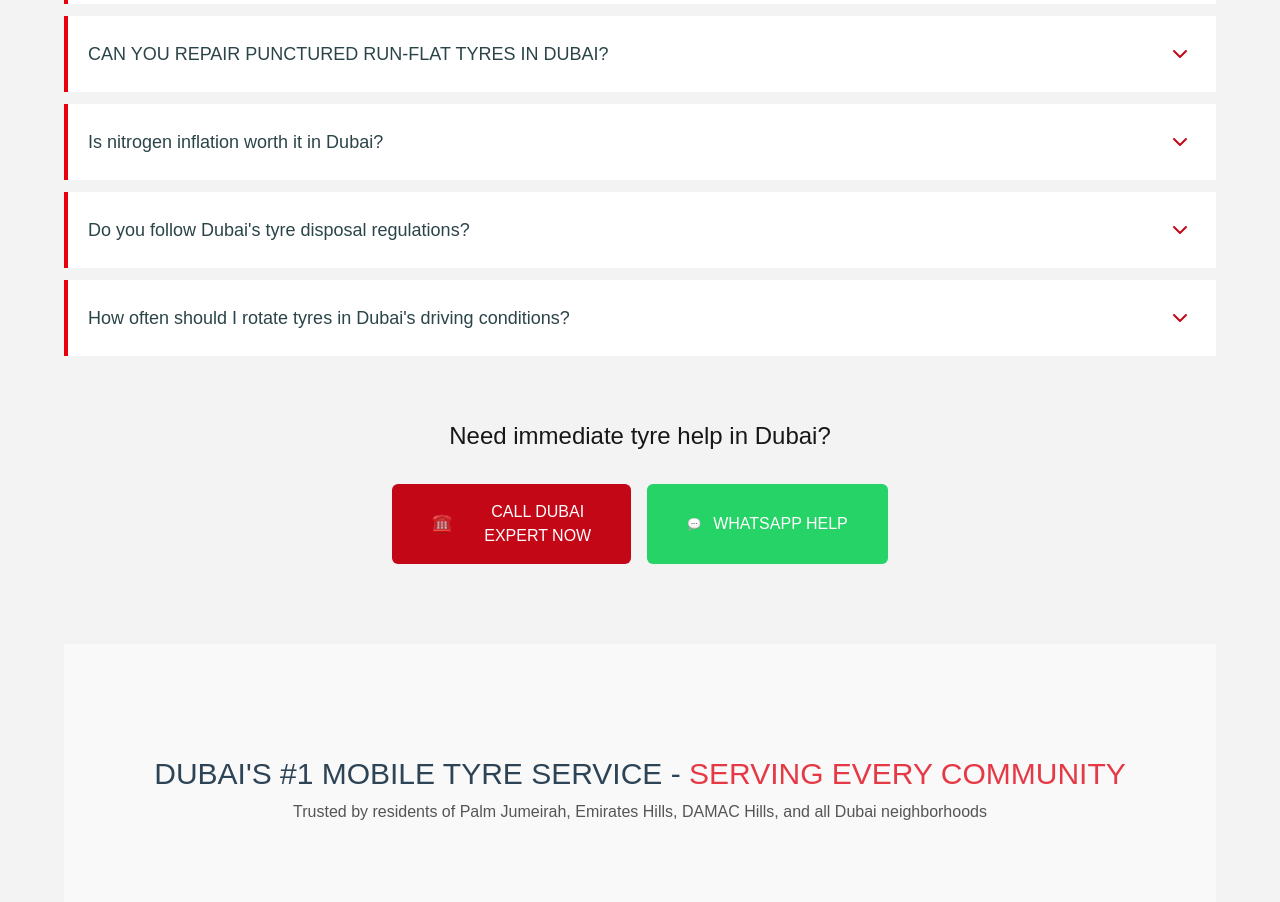
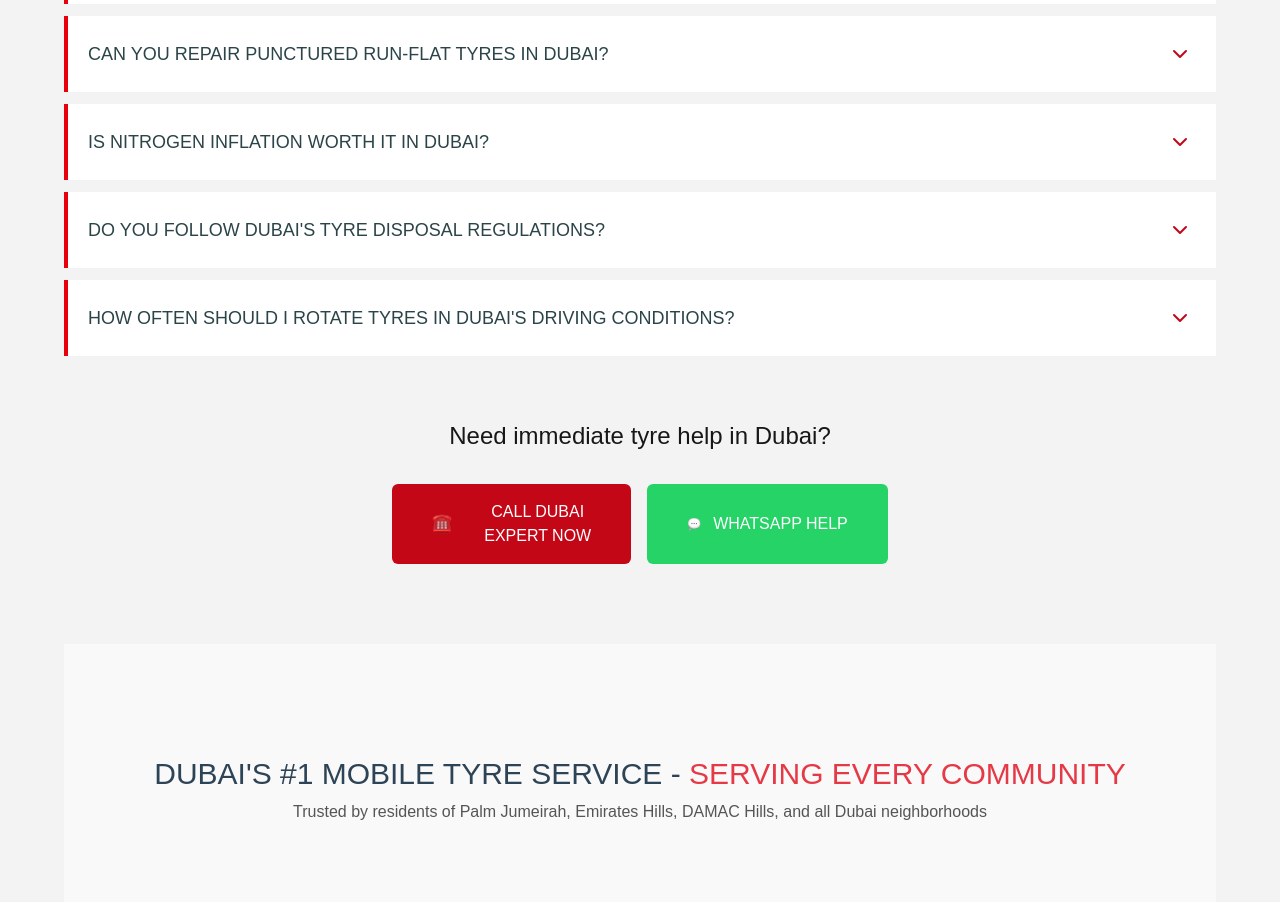
Before and after one commit to bajwa315/car_tyre_repair, a Next.js app: page / in a window 1280 px wide. Shown: the part 4280-5182 px from the top of the page. Built offline with nearby package versions, Linux system fonts and the light colour scheme; a web font is replaced by a local one.

Commit message:
FAQS.jsx

```diff
--- a/src/components/FAQS.jsx
+++ b/src/components/FAQS.jsx
@@ -73,18 +73,18 @@ const FAQS = () => {
         'Run-flats driven while flat usually need replacement. If caught early, some punctures can be repaired following Dubai dealer guidelines.',
     },
     {
-      question: '  Is nitrogen inflation worth it in Dubai?',
+      question: '  IS NITROGEN INFLATION WORTH IT IN DUBAI?',
       answer:
         "Absolutely! Nitrogen maintains pressure better in Dubai's temperature swings, improves fuel efficiency 1-3%, and reduces oxidation - ideal for our climate.",
     },
     {
-      question: "Do you follow Dubai's tyre disposal regulations?",
+      question: "DO YOU FOLLOW DUBAI'S TYRE DISPOSAL REGULATIONS?",
       answer:
         'Yes, we comply with Dubai Municipality recycling policies. All old tyres are processed through authorized channels at no extra cost',
     },
     {
       question:
-        "How often should I rotate tyres in Dubai's driving conditions?",
+        "HOW OFTEN SHOULD  I ROTATE TYRES IN DUBAI'S DRIVING CONDITIONS?",
       answer:
         "Every 8,000-10,000 km. This free service comes with tyre purchases, or AED 80 standalone. Crucial for Dubai's rough roads and high speeds.",
     },
```
